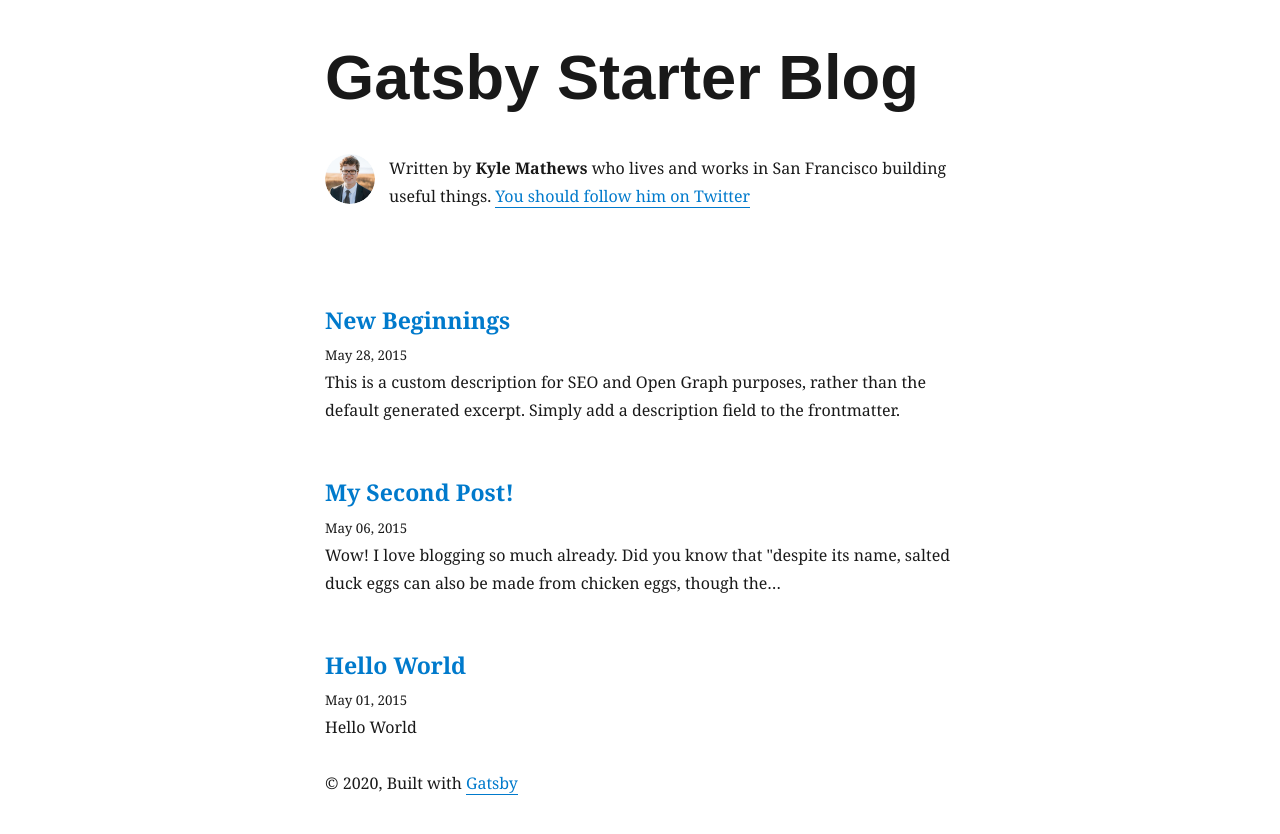
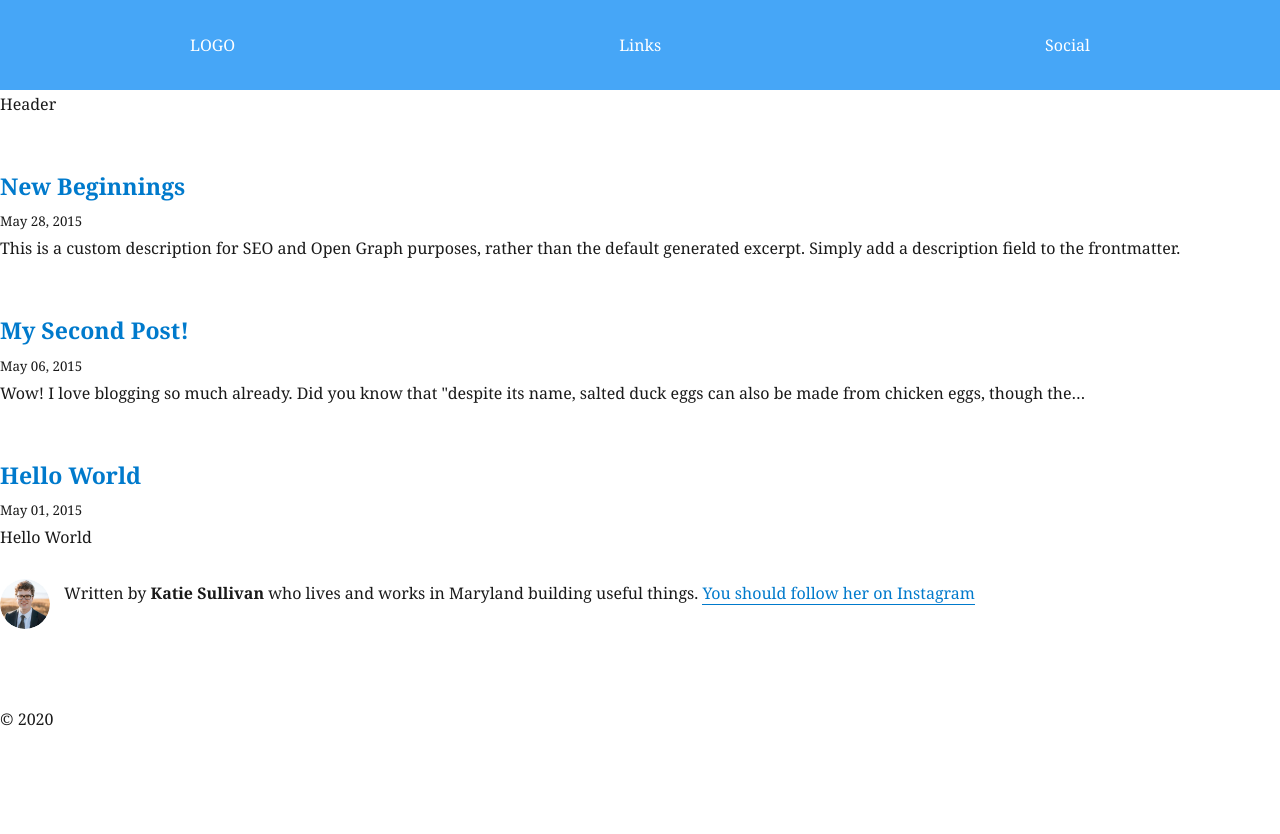
Before and after one commit to peterdurham/katies-teaching-site, a Gatsby site: page / in a window 1280 px wide. After the commit the page ends 800 px from the top, so only its background shows below. Built offline with nearby package versions, Linux system fonts and the light colour scheme; Gatsby itself is replaced by a stand-in of ours; some packages are replaced by stand-ins of ours.

Commit message:
fixed cms models

```diff
--- a/gatsby-config.js
+++ b/gatsby-config.js
@@ -1,11 +1,11 @@
 module.exports = {
   siteMetadata: {
-    title: `Gatsby Starter Blog`,
+    title: `Katie's Teaching Site`,
     author: {
-      name: `Kyle Mathews`,
-      summary: `who lives and works in San Francisco building useful things.`,
+      name: `Katie Sullivan`,
+      summary: `who lives and works in Maryland building useful things.`,
     },
-    description: `A starter blog demonstrating what Gatsby can do.`,
+    description: `A teaching website.`,
     siteUrl: `https://gatsby-starter-blog-demo.netlify.app/`,
     social: {
       twitter: `kylemathews`,
@@ -15,8 +15,8 @@ module.exports = {
     {
       resolve: `gatsby-source-filesystem`,
       options: {
-        path: `${__dirname}/content/blog`,
-        name: `blog`,
+        path: `${__dirname}/content/posts`,
+        name: `posts`,
       },
     },
     {
@@ -67,7 +67,7 @@ module.exports = {
         background_color: `#ffffff`,
         theme_color: `#663399`,
         display: `minimal-ui`,
-        icon: `content/assets/gatsby-icon.png`,
+        icon: `content/assets/logo.jpg`,
       },
     },
     `gatsby-plugin-react-helmet`,
--- a/gatsby-node.js
+++ b/gatsby-node.js
@@ -4,7 +4,7 @@ const { createFilePath } = require(`gatsby-source-filesystem`)
 exports.createPages = async ({ graphql, actions }) => {
   const { createPage } = actions
 
-  const blogPost = path.resolve(`./src/templates/blog-post.js`)
+  const blogPost = path.resolve(`./src/templates/post.js`)
   const result = await graphql(
     `
       {
--- a/src/components/bio.js
+++ b/src/components/bio.js
@@ -60,7 +60,7 @@ const Bio = () => {
         Written by <strong>{author.name}</strong> {author.summary}
         {` `}
         <a href={`https://twitter.com/${social.twitter}`}>
-          You should follow him on Twitter
+          You should follow her on Instagram
         </a>
       </p>
     </div>
--- /dev/null
+++ b/src/components/header.js
@@ -0,0 +1,7 @@
+import React from "react"
+
+function Header() {
+  return <div>Header</div>
+}
+
+export default Header
--- a/src/components/layout.js
+++ b/src/components/layout.js
@@ -2,31 +2,17 @@ import React from "react"
 import { Link } from "gatsby"
 
 import { rhythm, scale } from "../utils/typography"
+import Navbar from "./navbar"
+import Header from "./header"
+import PostCard from "./postCard"
+import ProductCard from "./productCard"
 
 const Layout = ({ location, title, children }) => {
   const rootPath = `${__PATH_PREFIX__}/`
   let header
 
   if (location.pathname === rootPath) {
-    header = (
-      <h1
-        style={{
-          ...scale(1.5),
-          marginBottom: rhythm(1.5),
-          marginTop: 0,
-        }}
-      >
-        <Link
-          style={{
-            boxShadow: `none`,
-            color: `inherit`,
-          }}
-          to={`/`}
-        >
-          {title}
-        </Link>
-      </h1>
-    )
+    header = <Header />
   } else {
     header = (
       <h3
@@ -48,21 +34,11 @@ const Layout = ({ location, title, children }) => {
     )
   }
   return (
-    <div
-      style={{
-        marginLeft: `auto`,
-        marginRight: `auto`,
-        maxWidth: rhythm(24),
-        padding: `${rhythm(1.5)} ${rhythm(3 / 4)}`,
-      }}
-    >
+    <div style={{}}>
+      <Navbar />
       <header>{header}</header>
       <main>{children}</main>
-      <footer>
-        © {new Date().getFullYear()}, Built with
-        {` `}
-        <a href="https://www.gatsbyjs.org">Gatsby</a>
-      </footer>
+      <footer>© {new Date().getFullYear()}</footer>
     </div>
   )
 }
--- /dev/null
+++ b/src/components/navbar.js
@@ -0,0 +1,15 @@
+import React from "react"
+
+function Navbar() {
+  return (
+    <div id="nav-container">
+      <nav id="nav">
+        <div>LOGO</div>
+        <div>Links</div>
+        <div>Social</div>
+      </nav>
+    </div>
+  )
+}
+
+export default Navbar
--- /dev/null
+++ b/src/components/postCard.js
@@ -0,0 +1,7 @@
+import React from "react"
+
+function PostCard() {
+  return <div>PostCard</div>
+}
+
+export default PostCard
--- /dev/null
+++ b/src/components/productCard.js
@@ -0,0 +1,7 @@
+import React from "react"
+
+function ProductCard() {
+  return <div>ProductCard</div>
+}
+
+export default ProductCard
--- /dev/null
+++ b/src/components/styles.css
@@ -0,0 +1,20 @@
+* {
+  margin: 0;
+  padding: 0;
+  box-sizing: border-box;
+}
+
+#nav-container {
+  background: #46a6f7;
+  height: 90px;
+  width: 100%;
+  color: #fff;
+}
+#nav {
+  height: 100%;
+  width: 900px;
+  margin: 0 auto;
+  display: flex;
+  justify-content: space-between;
+  align-items: center;
+}
--- a/src/pages/index.js
+++ b/src/pages/index.js
@@ -5,6 +5,8 @@ import Bio from "../components/bio"
 import Layout from "../components/layout"
 import SEO from "../components/seo"
 import { rhythm } from "../utils/typography"
+
+import "../components/styles.css"
 
 const colors = ["#46A6F7", "#EF2A7A", "#89C640", "#FC921F"]
 
@@ -15,7 +17,7 @@ const BlogIndex = ({ data, location }) => {
   return (
     <Layout location={location} title={siteTitle}>
       <SEO title="All posts" />
-      <Bio />
+
       {posts.map(({ node }) => {
         const title = node.frontmatter.title || node.fields.slug
         return (
@@ -42,6 +44,7 @@ const BlogIndex = ({ data, location }) => {
           </article>
         )
       })}
+      <Bio />
     </Layout>
   )
 }
```
Also changed, not shown: src/templates/product.js (added, +16 -0 lines), static/admin/config.yml (+39 -11 lines), content/assets/logo.jpg (added), content/posts/hello-world/index.md (renamed from content/blog/hello-world/index.md), content/posts/hello-world/salty_egg.jpg (renamed from content/blog/hello-world/salty_egg.jpg), content/posts/my-second-post/index.md (renamed from content/blog/my-second-post/index.md), content/posts/new-beginnings/index.md (renamed from content/blog/new-beginnings/index.md), src/templates/post.js (renamed from src/templates/blog-post.js).
